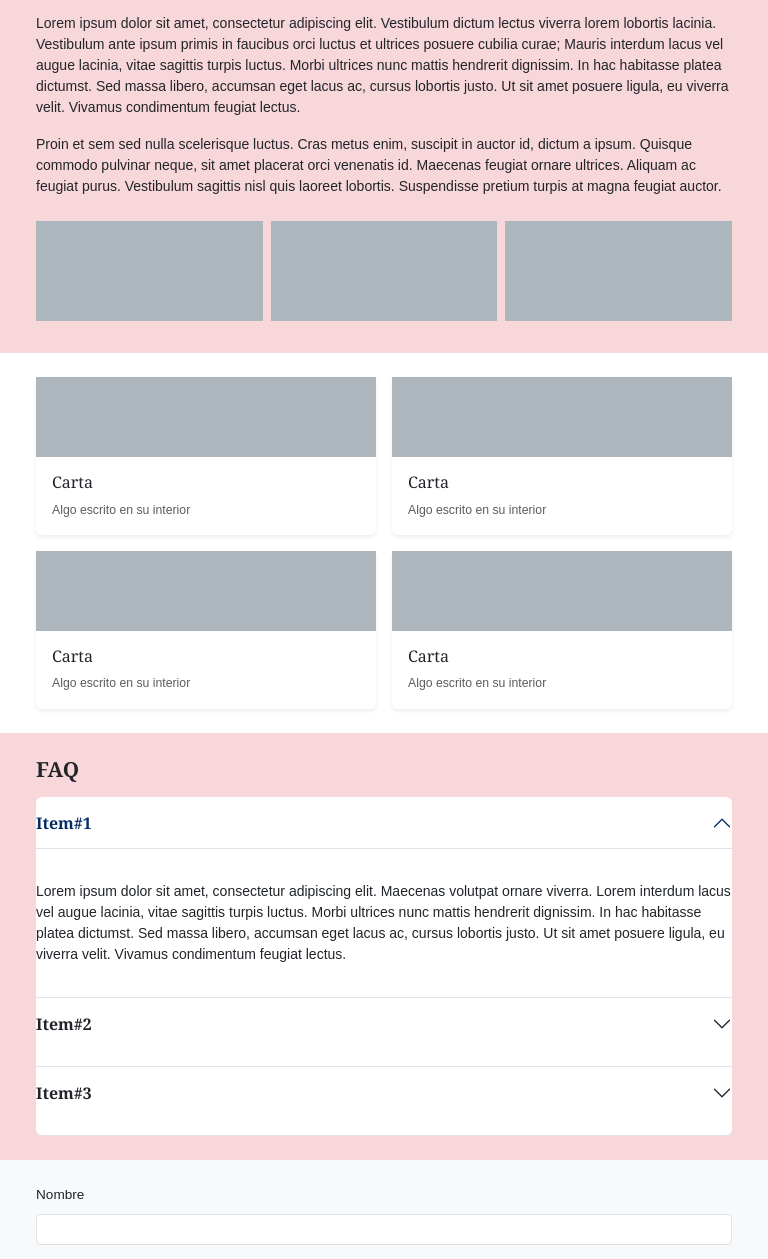
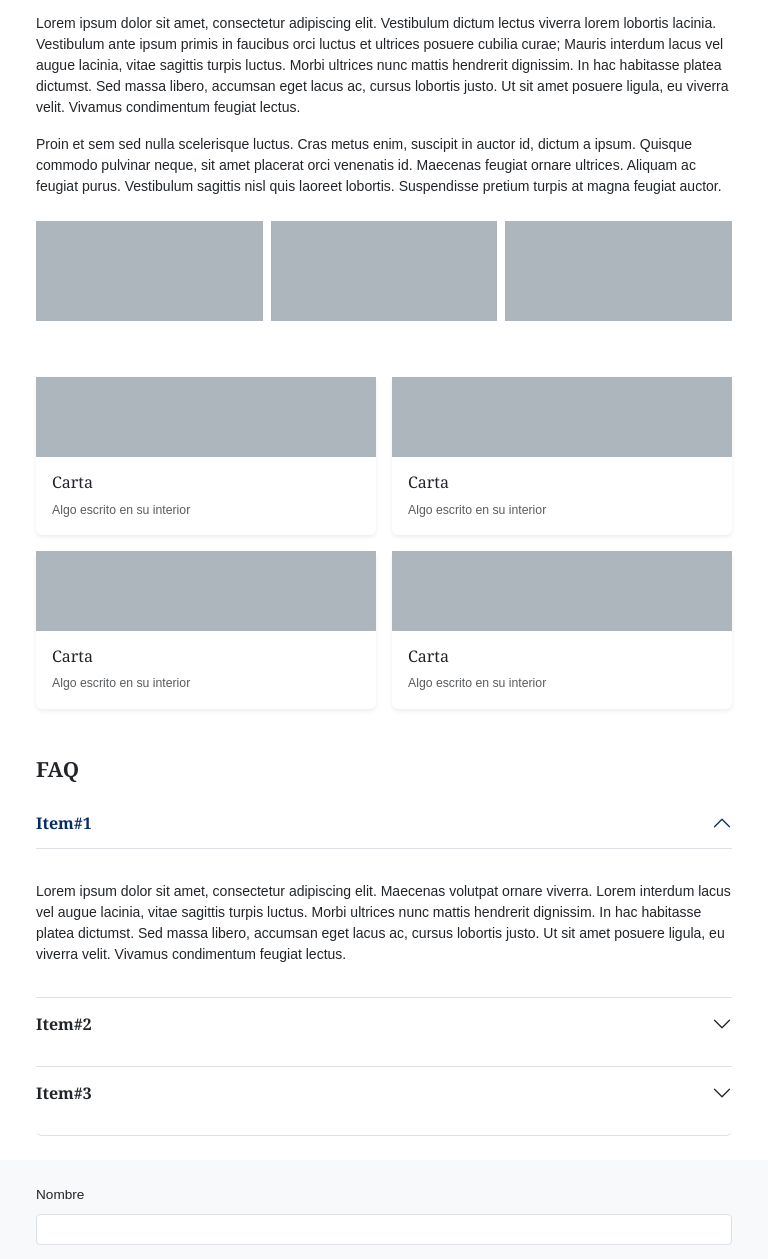
Before and after one commit to ignaciobatista207/plataformas-moviles-entregas, a plain HTML site: page tp-7/index.html in a window 768 px wide. Shown: the part 160-1419 px from the top of the page. Drawn offline with nearby package versions, Linux system fonts and the light colour scheme; a web font is replaced by a local one.

Commit message:
Update index.html

```diff
--- a/tp-7/index.html
+++ b/tp-7/index.html
@@ -10,7 +10,7 @@
   <link href="https://fonts.googleapis.com/css2?family=Georgia:ital,wght@0,400;0,700;1,400&family=Arial:wght@400;700&display=swap" rel="stylesheet">
   <style>
 
-    /* ── Tipografía base (similar a la imagen) ───────────────── */
+
     body {
       font-family: Arial, Helvetica, sans-serif;
       font-size: 14px;
@@ -19,7 +19,7 @@
       font-family: Georgia, "Times New Roman", serif;
     }
 
-    /* ── Navbar: logo circular ────────────────────────────────── */
+
     .navbar-logo {
       width: 32px;
       height: 32px;
@@ -30,7 +30,7 @@
       flex-shrink: 0;
     }
 
-    /* ── Carousel placeholder ─────────────────────────────────── */
+
     .carousel-placeholder {
       height: 260px;
       background-color: #adb5bd;
@@ -39,30 +39,30 @@
       justify-content: center;
     }
 
-    /* ── CAROUSEL: oculto en tablet y móvil ───────────────────── */
+
     @media (max-width: 991.98px) {
       #carouselSection { display: none !important; }
     }
 
-    /* ── Sección artículo + sidebar ──────────────────────────── */
+
     .article-section {
       padding-top: 2rem;
       padding-bottom: 2rem;
     }
 
-    /* En tablet: fondo rosado para la sección artículo */
+
     @media (min-width: 576px) and (max-width: 991.98px) {
       .article-section {
-        background-color: #f8d7da;
+        background-color: #ffffff;
       }
     }
 
-    /* ── SIDEBAR: oculto en tablet y móvil ───────────────────── */
+
     @media (max-width: 991.98px) {
       #sidebar { display: none !important; }
     }
 
-    /* ── Artículo: full width cuando no hay sidebar ───────────── */
+
     @media (max-width: 991.98px) {
       #mainArticle {
         flex: 0 0 100% !important;
@@ -70,20 +70,20 @@
       }
     }
 
-    /* ── Imágenes del artículo ────────────────────────────────── */
+
     .article-img {
       height: 100px;
       background-color: #adb5bd;
     }
 
-    /* ── Cards del sidebar (derecha en desktop) ──────────────── */
+
     .card-img-placeholder {
       height: 100px;
       background-color: #adb5bd;
     }
 
-    /* ── SECCIÓN CARDS en fila (debajo del artículo) ─────────── */
-    /* Desktop: 4 columnas | Tablet: 2 columnas | Mobile: 2 columnas */
+
+
     .cards-row-section {
       padding-top: 1.5rem;
       padding-bottom: 1.5rem;
@@ -94,16 +94,16 @@
       background-color: #adb5bd;
     }
 
-    /* ── SECCIÓN FAQ ──────────────────────────────────────────── */
+
     .faq-section {
       padding-top: 1.5rem;
       padding-bottom: 1.5rem;
     }
 
-    /* En tablet: fondo rosado para FAQ */
+
     @media (min-width: 576px) and (max-width: 991.98px) {
       .faq-section {
-        background-color: #f8d7da;
+        background-color: #ffffff;
       }
     }
 
@@ -118,7 +118,7 @@
       font-weight: bold;
     }
 
-    /* ── SECCIÓN FORMULARIO ───────────────────────────────────── */
+
     .form-section {
       padding-top: 1.5rem;
       padding-bottom: 2rem;
@@ -132,7 +132,7 @@
       resize: none;
     }
 
-    /* ── Footer ──────────────────────────────────────────────── */
+
     footer {
       font-size: 0.8rem;
     }
@@ -151,9 +151,6 @@
 </head>
 <body>
 
-  <!-- ══════════════════════════════════════════════════════════ -->
-  <!-- NAVBAR                                                     -->
-  <!-- ══════════════════════════════════════════════════════════ -->
   <nav class="navbar navbar-expand-lg navbar-dark bg-dark">
     <div class="container">
       <a class="navbar-brand d-flex align-items-center" href="#">
@@ -178,9 +175,6 @@
     </div>
   </nav>
 
-  <!-- ══════════════════════════════════════════════════════════ -->
-  <!-- CAROUSEL (solo desktop ≥992px)                            -->
-  <!-- ══════════════════════════════════════════════════════════ -->
   <div id="carouselSection" class="container-fluid px-0 mt-0">
     <div id="carouselHero" class="carousel slide" data-bs-ride="carousel">
       <div class="carousel-inner">
@@ -211,14 +205,11 @@
     </div>
   </div>
 
-  <!-- ══════════════════════════════════════════════════════════ -->
-  <!-- ARTÍCULO + SIDEBAR                                         -->
-  <!-- ══════════════════════════════════════════════════════════ -->
   <div class="article-section">
     <div class="container">
       <div class="row g-4">
 
-        <!-- ARTÍCULO PRINCIPAL -->
+
         <div id="mainArticle" class="col-12 col-lg-8">
           <article>
             <h1 class="fw-bold">Artículo</h1>
@@ -228,7 +219,6 @@
 
             <p>Proin et sem sed nulla scelerisque luctus. Cras metus enim, suscipit in auctor id, dictum a ipsum. Quisque commodo pulvinar neque, sit amet placerat orci venenatis id. Maecenas feugiat ornare ultrices. Aliquam ac feugiat purus. Vestibulum sagittis nisl quis laoreet lobortis. Suspendisse pretium turpis at magna feugiat auctor.</p>
 
-            <!-- 3 imágenes en fila debajo del texto -->
             <div class="row g-2 mt-2">
               <div class="col-4"><div class="article-img"></div></div>
               <div class="col-4"><div class="article-img"></div></div>
@@ -237,7 +227,7 @@
           </article>
         </div>
 
-        <!-- SIDEBAR (solo desktop) -->
+
         <div id="sidebar" class="col-lg-4">
           <aside>
             <h5 class="fw-bold mb-3">Más artículos</h5>
@@ -275,9 +265,7 @@
     </div>
   </div>
 
-  <!-- ══════════════════════════════════════════════════════════ -->
-  <!-- FILA DE CARDS (4 en desktop, 2 en tablet/mobile)          -->
-  <!-- ══════════════════════════════════════════════════════════ -->
+
   <div class="cards-row-section">
     <div class="container">
       <div class="row g-3">
@@ -326,9 +314,6 @@
     </div>
   </div>
 
-  <!-- ══════════════════════════════════════════════════════════ -->
-  <!-- FAQ ACCORDION                                              -->
-  <!-- ══════════════════════════════════════════════════════════ -->
   <div class="faq-section">
     <div class="container">
       <h2>FAQ</h2>
@@ -393,9 +378,7 @@
     </div>
   </div>
 
-  <!-- ══════════════════════════════════════════════════════════ -->
-  <!-- FORMULARIO                                                 -->
-  <!-- ══════════════════════════════════════════════════════════ -->
+
   <div class="form-section bg-light">
     <div class="container">
       <div class="row justify-content-center">
@@ -426,12 +409,10 @@
     </div>
   </div>
 
-  <!-- ══════════════════════════════════════════════════════════ -->
-  <!-- FOOTER                                                     -->
-  <!-- ══════════════════════════════════════════════════════════ -->
+
   <footer class="bg-dark text-white py-3 mt-0">
     <div class="container d-flex justify-content-between align-items-center flex-wrap gap-2">
-      <p class="mb-0 small">Nombre Alumno</p>
+      <p class="mb-0 small">Ignacio Batista</p>
       <div class="footer-links">
         <a href="#">Link1</a>
         <a href="#">Link2</a>
```
